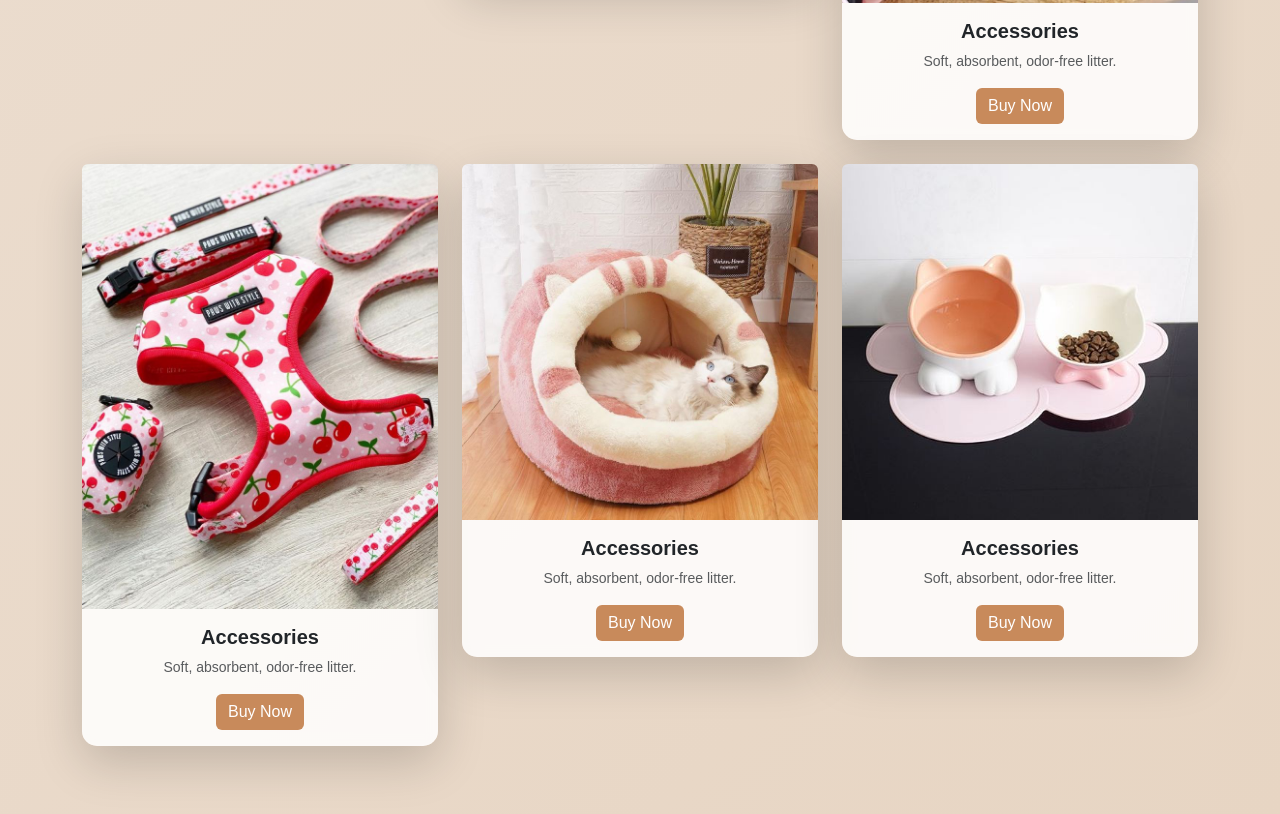
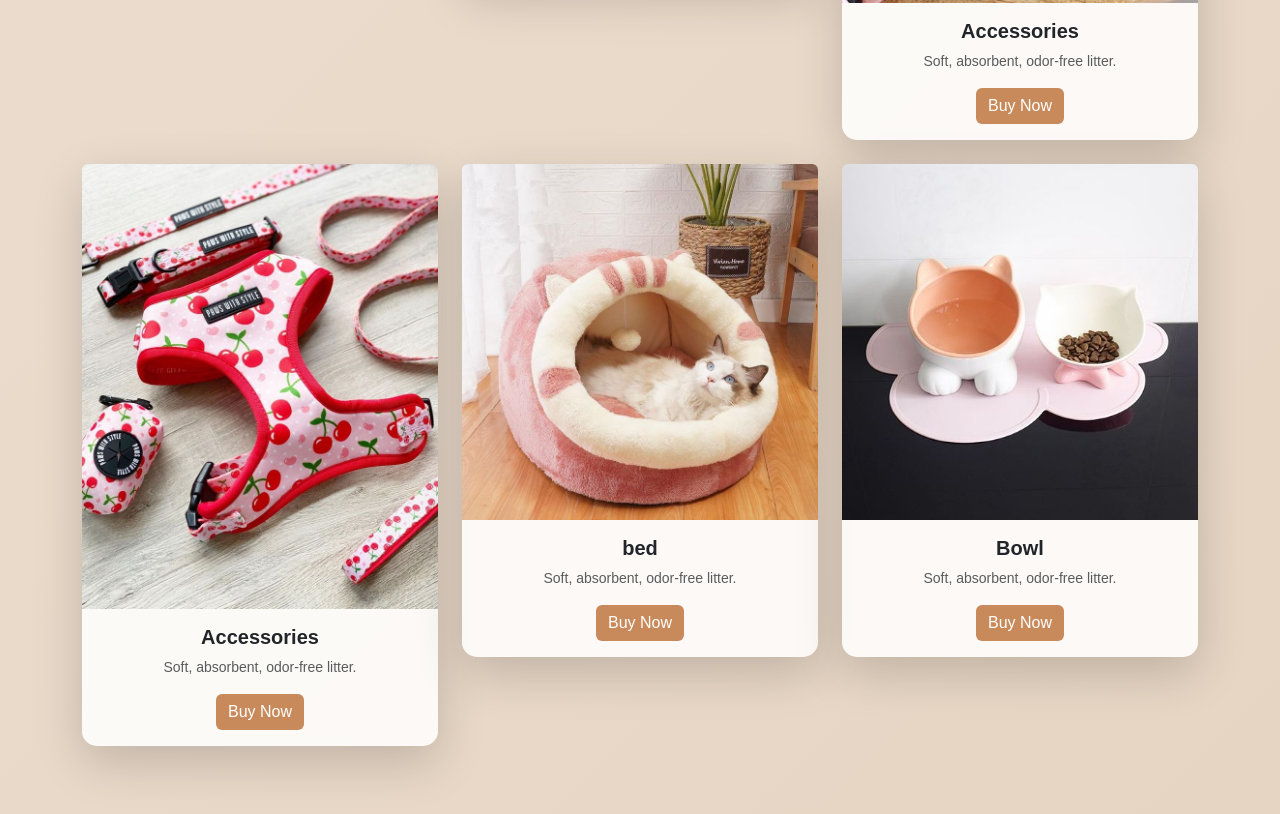
Before and after one commit to fyefiqoh1212/petcare-catpedia, a plain HTML site: page shop.html in a window 1280 px wide. Shown: the part 4880-5694 px from the top of the page. Drawn offline with nearby package versions, Linux system fonts and the light colour scheme.

Commit message:
Update product titles: Accessories → Bed & Bowl

```diff
--- a/shop.html
+++ b/shop.html
@@ -248,7 +248,7 @@
         <div class="card shadow-lg border-0" style="background:rgba(255,255,255,0.85); backdrop-filter:blur(6px); border-radius:15px;">
           <img src="Asset/Images/bed.jpg" class="card-img-top rounded-top">
           <div class="card-body">
-            <h5 class="fw-bold text-brown">Accessories</h5>
+            <h5 class="fw-bold text-brown">bed</h5>
             <p class="text-muted small">Soft, absorbent, odor-free litter.</p>
             <a href="#" class="btn btn-primary" style="background-color:#c88a5b; border:none;">Buy Now</a>
           </div>
@@ -258,7 +258,7 @@
         <div class="card shadow-lg border-0" style="background:rgba(255,255,255,0.85); backdrop-filter:blur(6px); border-radius:15px;">
           <img src="Asset/Images/bowl.jpg" class="card-img-top rounded-top">
           <div class="card-body">
-            <h5 class="fw-bold text-brown">Accessories</h5>
+            <h5 class="fw-bold text-brown">Bowl</h5>
             <p class="text-muted small">Soft, absorbent, odor-free litter.</p>
             <a href="#" class="btn btn-primary" style="background-color:#c88a5b; border:none;">Buy Now</a>
           </div>
```
